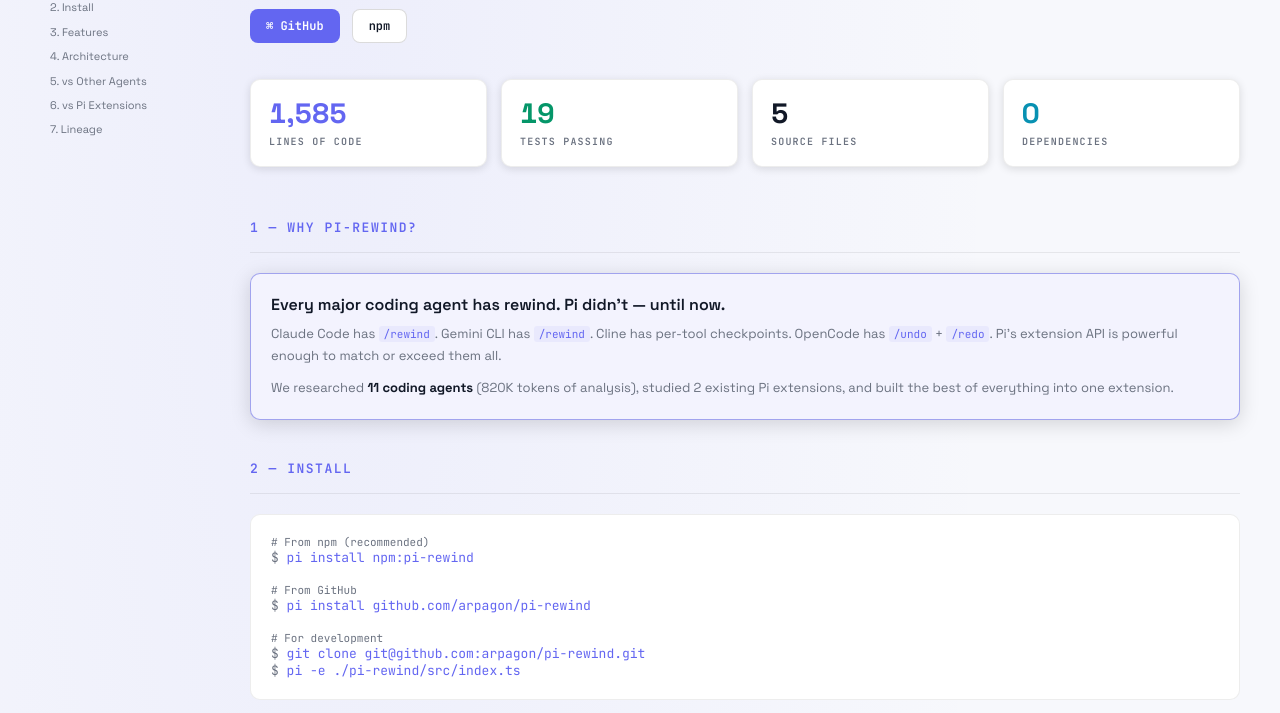
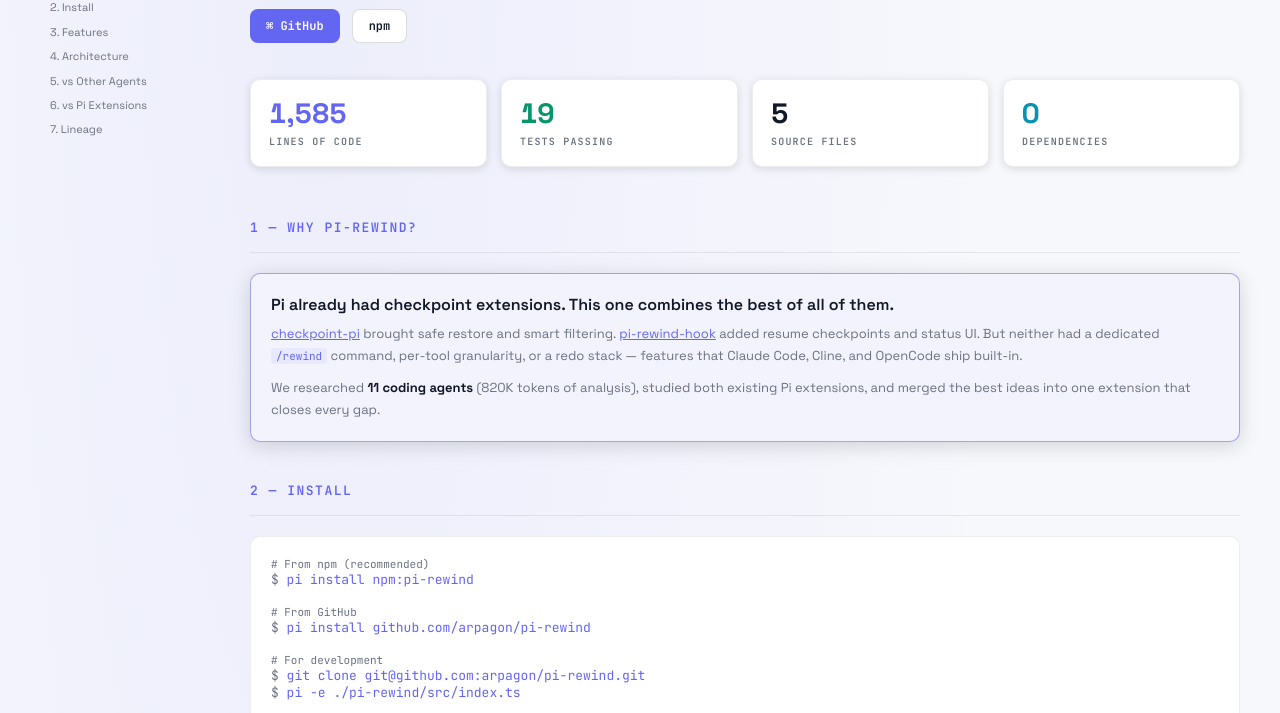
Before and after one commit to arpagon/pi-rewind, a website: page site/index.html in a window 1280 px wide. Shown: the part 113-826 px from the top of the page. Drawn offline with Linux system fonts and the light colour scheme.

Commit message:
docs: fix tone — acknowledge existing Pi extensions properly

```diff
--- a/site/index.html
+++ b/site/index.html
@@ -219,9 +219,9 @@
 <div id="s1" class="sec-head a" style="--i:7">1 — Why pi-rewind?</div>
 
 <div class="node node--hero a" style="--i:8">
-  <h3>Every major coding agent has rewind. Pi didn't — until now.</h3>
-  <p>Claude Code has <code>/rewind</code>. Gemini CLI has <code>/rewind</code>. Cline has per-tool checkpoints. OpenCode has <code>/undo</code> + <code>/redo</code>. Pi's extension API is powerful enough to match or exceed them all.</p>
-  <p style="margin-top:10px">We researched <strong>11 coding agents</strong> (820K tokens of analysis), studied 2 existing Pi extensions, and built the best of everything into one extension.</p>
+  <h3>Pi already had checkpoint extensions. This one combines the best of all of them.</h3>
+  <p><a href="https://github.com/prateekmedia/pi-hooks/tree/main/checkpoint" style="color:var(--accent)">checkpoint-pi</a> brought safe restore and smart filtering. <a href="https://github.com/nicobailon/pi-rewind-hook" style="color:var(--accent)">pi-rewind-hook</a> added resume checkpoints and status UI. But neither had a dedicated <code>/rewind</code> command, per-tool granularity, or a redo stack — features that Claude Code, Cline, and OpenCode ship built-in.</p>
+  <p style="margin-top:10px">We researched <strong>11 coding agents</strong> (820K tokens of analysis), studied both existing Pi extensions, and merged the best ideas into one extension that closes every gap.</p>
 </div>
 
 <!-- ═══════════ 2: INSTALL ═══════════ -->
```
Also changed, not shown: README.md.
